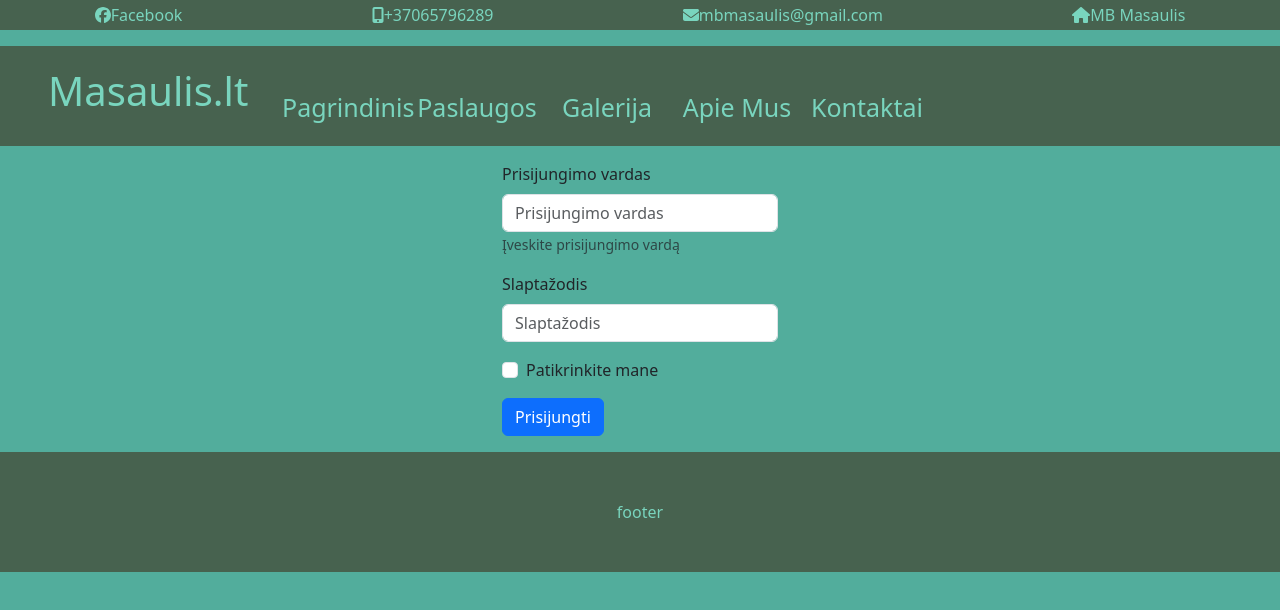
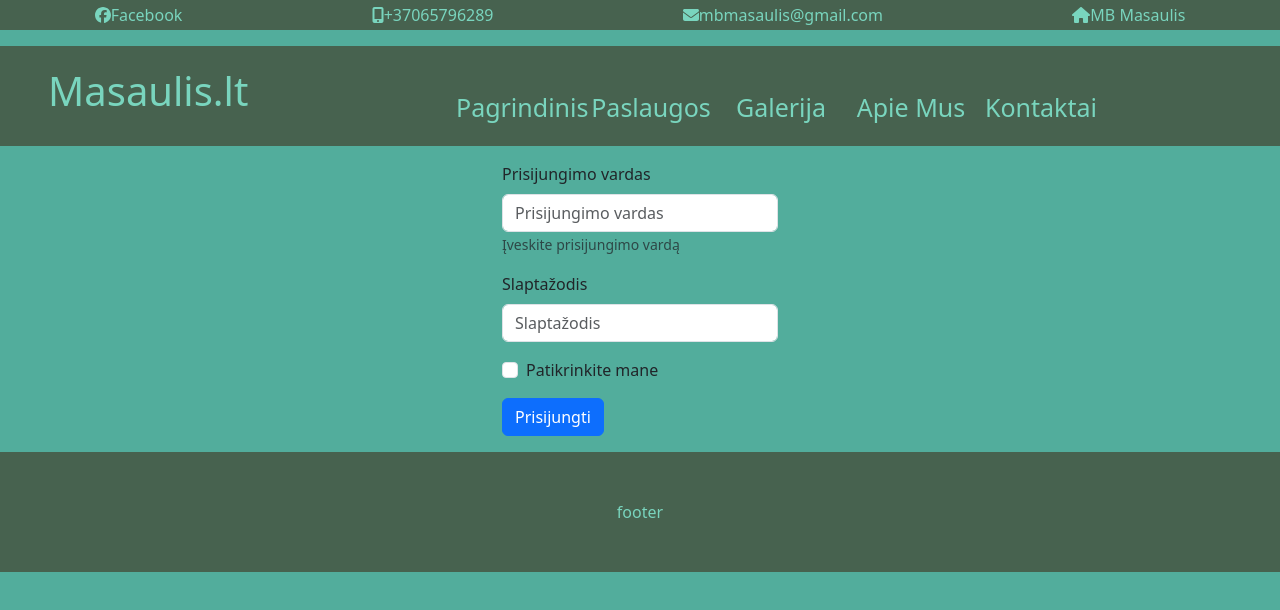
Before and after one commit to edas112/masaulis, a React (Vite) app: page /admin in a window 1280 px wide. Shown: the top 610 px of the page. Built offline with nearby package versions, Linux system fonts and the light colour scheme; no server answers.

Commit message:
navigacija

```diff
--- a/src/components/Navigacija/Navigacija.jsx
+++ b/src/components/Navigacija/Navigacija.jsx
@@ -59,7 +59,14 @@ function Navigacija() {
               MB Masaulis
             </Offcanvas.Title>
           </Offcanvas.Header>
-          <Offcanvas.Body style={{ backgroundColor: 'var(--Feldgrau)' }}>
+          <Offcanvas.Body
+            style={{
+              backgroundColor: 'var(--Feldgrau)',
+              display: 'flex',
+              flexDirection: 'column',
+              alignItems: 'center',
+            }}
+          >
             <Nav>
               <NavLink className="nav-links" to="/">
                 Pagrindinis
```
